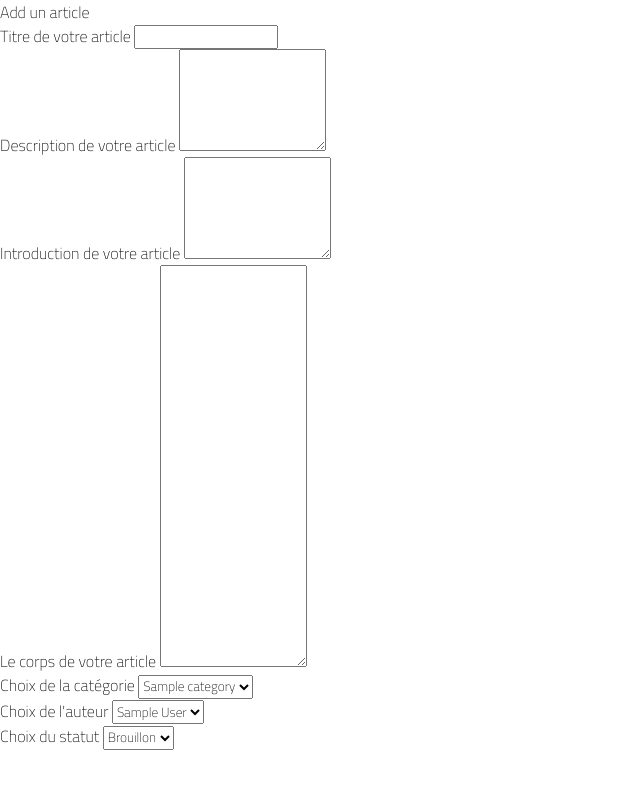
After one commit to WildCodeSchool/blog-e-boulga-mvc, a PHP site: template src/View/Admin/Article/add.html.twig in a window 1280 px wide. The commit adds this page. Shown: the whole page, without its empty margins (0-640 px from the left). Run offline with PHP 8.4, Linux system fonts and the light colour scheme; the template is opened without the code that fills it: most values are stand-ins (such as "Sample title", 1, 10 or a date in 2020); some libraries are stand-ins or nearby versions.

Commit message:
add category, status, first half of form add article

```diff
--- /dev/null
+++ b/src/View/Admin/Article/add.html.twig
@@ -0,0 +1,58 @@
+{% extends 'Admin/adminLayout.html.twig' %}
+
+{% block content %}
+<main>
+    <form method="post" action="">
+        <p>Add un article</p>
+        <div>
+            <label for="title">Titre de votre article </label>
+            <input type="text" name="title" id="title" required />
+        </div>
+        <div>
+            <label for="description">Description de votre article </label>
+            <textarea id="description" rows="5" name="description"></textarea>
+        </div>
+        <div>
+            <label for="introduction">Introduction de votre article </label>
+            <textarea id="introduction" rows="5" name="introduction"></textarea>
+        </div>
+        <div>
+            <label for="detail">Le corps de votre article </label>
+            <textarea id="detail" rows="20" name="detail"></textarea>
+        </div>
+        <div>
+            <label for="category">Choix de la catégorie </label>
+            <select id="category">
+                {% for category in categories %}
+                    <option value="{{ category.categoryName }}"> {{ category.categoryName }}</option>
+                {% endfor %}
+            </select>
+        </div>
+        <div>
+            <label for="author">Choix de l'auteur </label>
+            <select id="author">
+                {% for author in authors %}
+                    <option value="{{ author.firstName }} {{ author.lastName }}"> {{ author.firstName }} {{ author
+                        .lastName }}</option>
+                {% endfor %}
+            </select>
+        </div>
+        <div>
+            <label for="status">Choix du statut </label>
+            <select id="status">
+                <option value="1">Brouillon</option>
+                <option value="2">Publié</option>
+                <option value="3">Archivé</option>
+            </select>
+        </div>
+
+    </form>
+</main>
+
+{% endblock %}
+
+{#
+Un champ Image où on insert notre image
+Un champ pour définir si l'article est mis en avant ou non
+Un bouton pour valider le formulaire
+Un bouton pour annuler la création en cours#}
--- a/src/routes.php
+++ b/src/routes.php
@@ -17,5 +17,6 @@ return [
     'items/add' => ['ItemController', 'add',],
     'items/delete' => ['ItemController', 'delete',],
     'about_us' => ['AuthorController','index'],
-    'admin/articles' => ['AdminArticlesController', 'index',],
+    'admin/articles' => ['AdminArticlesController', 'index'],
+    'admin/articles/add' => ['AdminArticlesController', 'add'],
 ];
```
Also changed, not shown: src/Controller/AdminArticlesController.php (+16 -0 lines), src/Model/CategoryManager.php (added, +18 -0 lines), src/Model/CategoryModel.php (added, +37 -0 lines).
